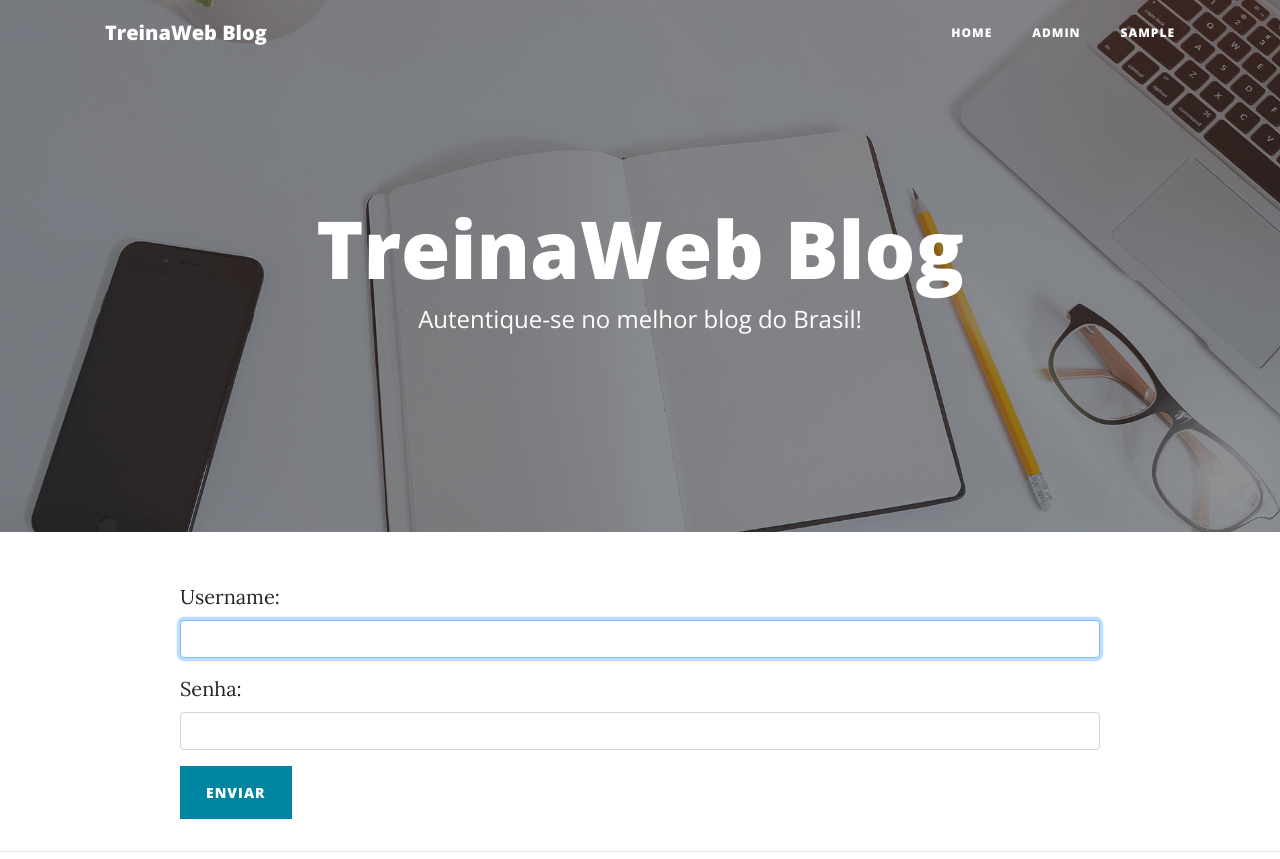
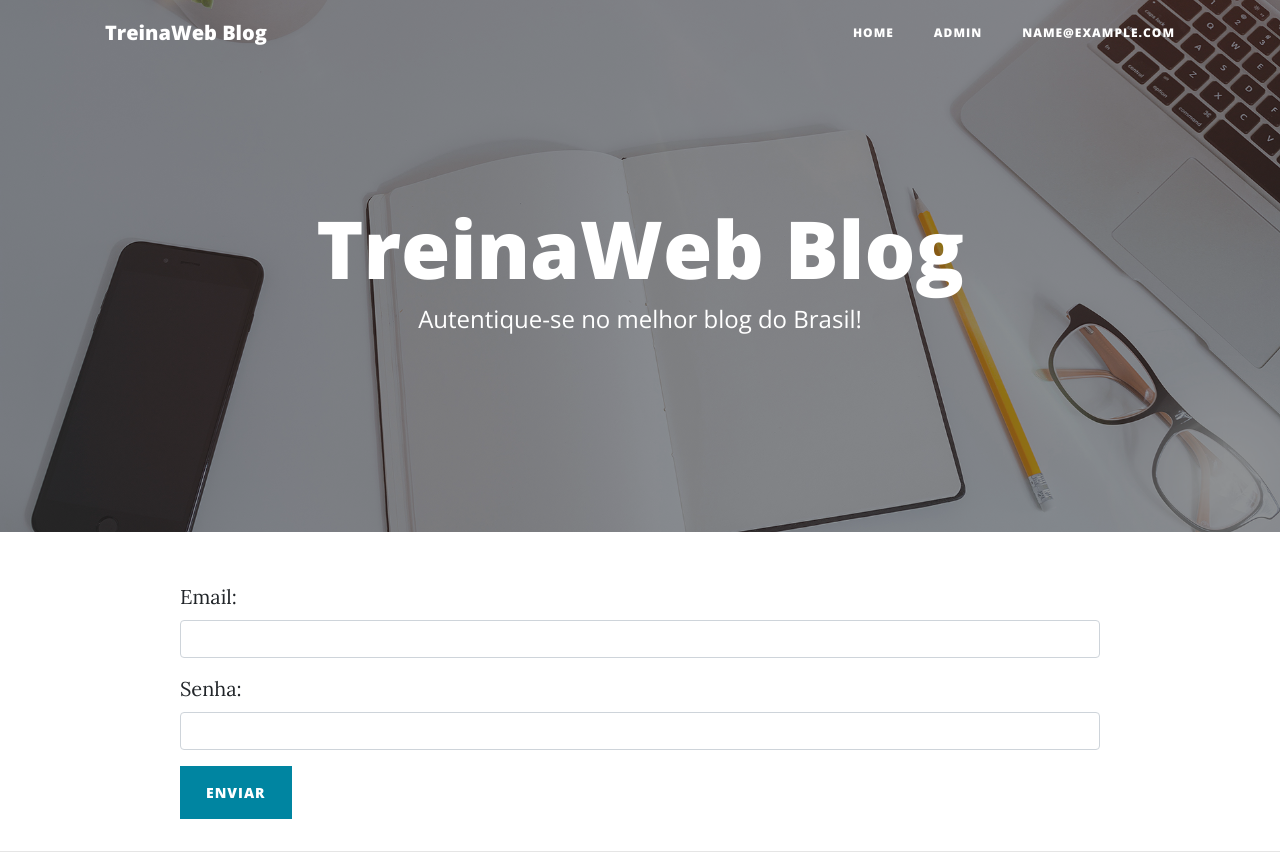
Before and after one commit to treinaweb/treinaweb-django-seguranca, a Django app: page /blog/logar_usuario/ in a window 1280 px wide. Shown: the top 859 px of the page. Run offline with Django 3.2, Linux system fonts and the light colour scheme; the visitor is signed in with stand-in values (Sample User, id 1); some libraries are stand-ins or nearby versions.

Commit message:
02.06_Alterando_Login

```diff
--- /dev/null
+++ b/admin_blog/forms/login_form.py
@@ -0,0 +1,9 @@
+from django.contrib.auth.forms import AuthenticationForm
+from ..models import Usuario
+from django import forms
+
+class LoginForm(AuthenticationForm):
+    username = forms.EmailField()
+    class Meta:
+        model = Usuario
+        fields = ['username', 'password']
--- a/blog/templates/base.html
+++ b/blog/templates/base.html
@@ -43,7 +43,7 @@
             <a class="nav-link" href="contact.html">Admin</a>
           </li>
           <li class="nav-item">
-            <a class="nav-link" href="contact.html">{{request.user.username}}</a>
+            <a class="nav-link" href="contact.html">{{request.user.email}}</a>
           </li>
         </ul>
       </div>
--- a/blog/templates/usuario/login.html
+++ b/blog/templates/usuario/login.html
@@ -24,7 +24,7 @@
 
     <div class="form-group">
         {{form_login.username.errors}}
-        <label>Username: </label>
+        <label>Email: </label>
         {{form_login.username|addclass:'form-control'}}
     </div>
 
--- a/blog/views.py
+++ b/blog/views.py
@@ -1,6 +1,6 @@
 from django.shortcuts import render, redirect
 from admin_blog.services import post_service, comentario_service, usuario_service
-from admin_blog.forms import comentario_form, usuario_form
+from admin_blog.forms import comentario_form, usuario_form, login_form
 from admin_blog.entidades.comentario import Comentario
 from admin_blog.entidades.usuario import Usuario
 from django.contrib.auth.forms import UserCreationForm, AuthenticationForm
@@ -44,14 +44,16 @@
 
 def logar_usuario(request):
     if request.method == "POST":
-        username = request.POST["username"]
-        password = request.POST["password"]
-        usuario = authenticate(request, username=username, password=password)
-        if usuario is not None:
-            login(request, usuario)
-            return redirect('home')
-        else:
-            form_login = AuthenticationForm()
+        form_login = login_form.LoginForm(data=request.POST)
+        if form_login.is_valid():
+            username = form_login.cleaned_data["username"]
+            password = form_login.cleaned_data["password"]
+            usuario = authenticate(request, username=username, password=password)
+            if usuario is not None:
+                login(request, usuario)
+                return redirect('home')
+            else:
+                form_login = login_form.LoginForm()
     else:
-        form_login = AuthenticationForm()
+        form_login = login_form.LoginForm()
     return render(request, 'usuario/login.html', {'form_login': form_login})
--- a/blog_treinaweb/settings.py
+++ b/blog_treinaweb/settings.py
@@ -105,6 +105,8 @@
     },
 ]
 
+AUTH_USER_MODEL = 'admin_blog.Usuario'
+
 
 # Internationalization
 # https://docs.djangoproject.com/en/2.2/topics/i18n/
```
